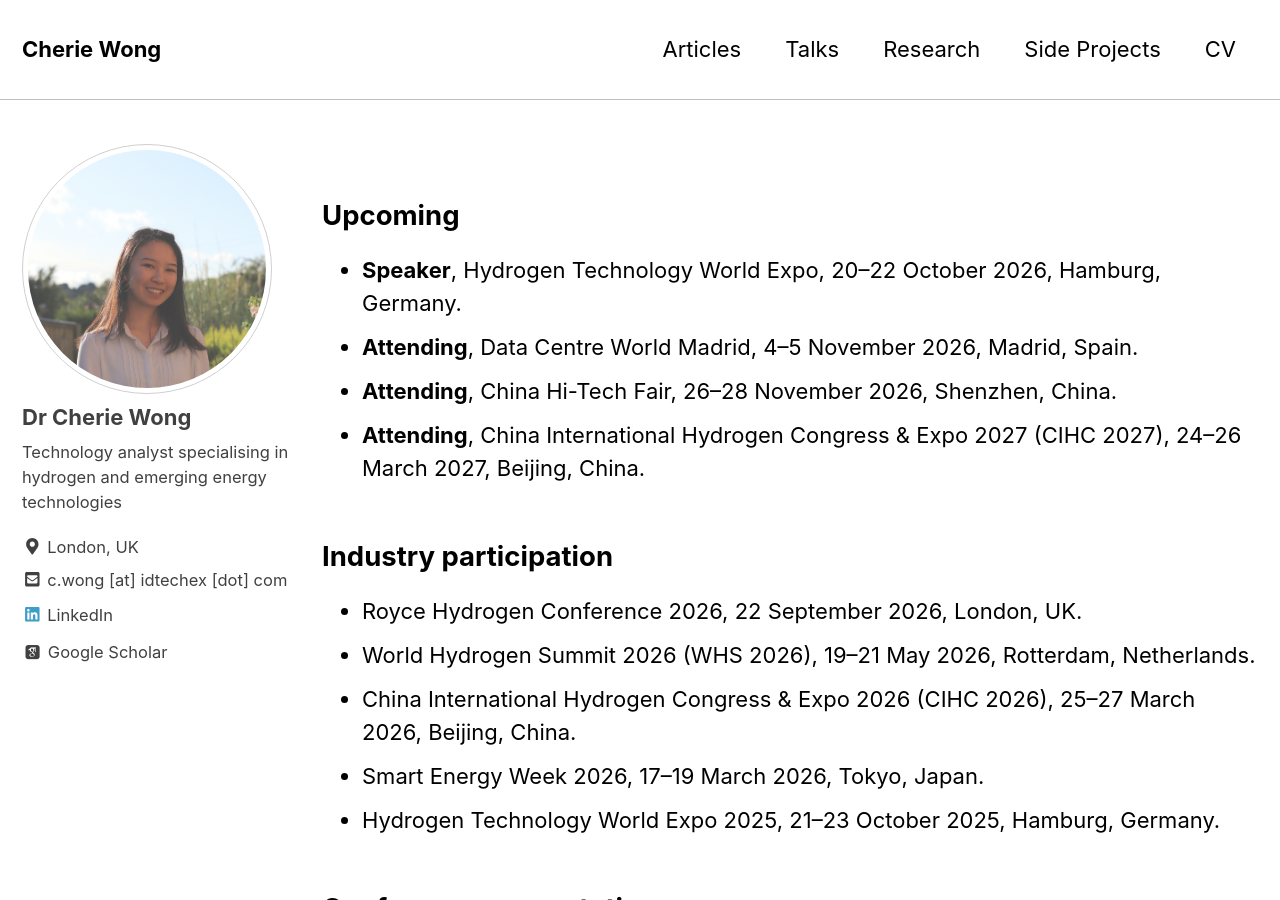
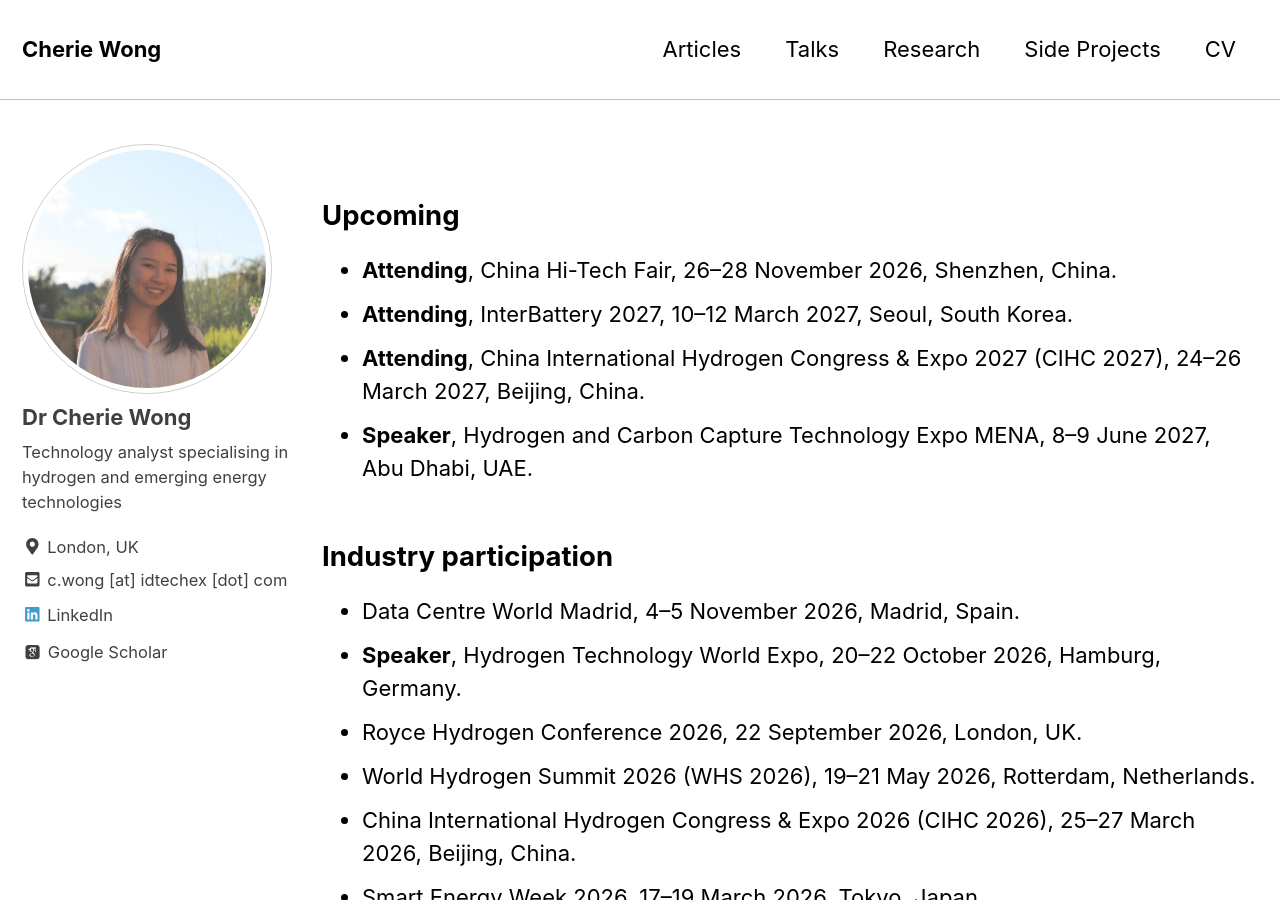
Before and after one commit to cheriewong/cheriewong.github.io, a Jekyll site: the page built from _pages/talks.md, in a window 1280 px wide and 900 px high. Built offline with Jekyll 4.4.1, drawn with Linux system fonts in a browser that asks for light colours; nearby versions of some CDN libraries; some web fonts are replaced.

Commit message:
Add China hydrogen article and update events

```diff
--- a/_pages/talks.md
+++ b/_pages/talks.md
@@ -8,13 +8,15 @@ classes: wide
 
 ## Upcoming
 
-- **Speaker**, Hydrogen Technology World Expo, 20–22 October 2026, Hamburg, Germany.
-- **Attending**, Data Centre World Madrid, 4–5 November 2026, Madrid, Spain.
 - **Attending**, China Hi-Tech Fair, 26–28 November 2026, Shenzhen, China.
+- **Attending**, InterBattery 2027, 10–12 March 2027, Seoul, South Korea.
 - **Attending**, China International Hydrogen Congress & Expo 2027 (CIHC 2027), 24–26 March 2027, Beijing, China.
+- **Speaker**, Hydrogen and Carbon Capture Technology Expo MENA, 8–9 June 2027, Abu Dhabi, UAE.
 
 ## Industry participation
 
+- Data Centre World Madrid, 4–5 November 2026, Madrid, Spain.
+- **Speaker**, Hydrogen Technology World Expo, 20–22 October 2026, Hamburg, Germany.
 - Royce Hydrogen Conference 2026, 22 September 2026, London, UK.
 - World Hydrogen Summit 2026 (WHS 2026), 19–21 May 2026, Rotterdam, Netherlands.
 - China International Hydrogen Congress & Expo 2026 (CIHC 2026), 25–27 March 2026, Beijing, China.
```
Also changed, not shown: _pages/articles.md (+8 -0 lines).
